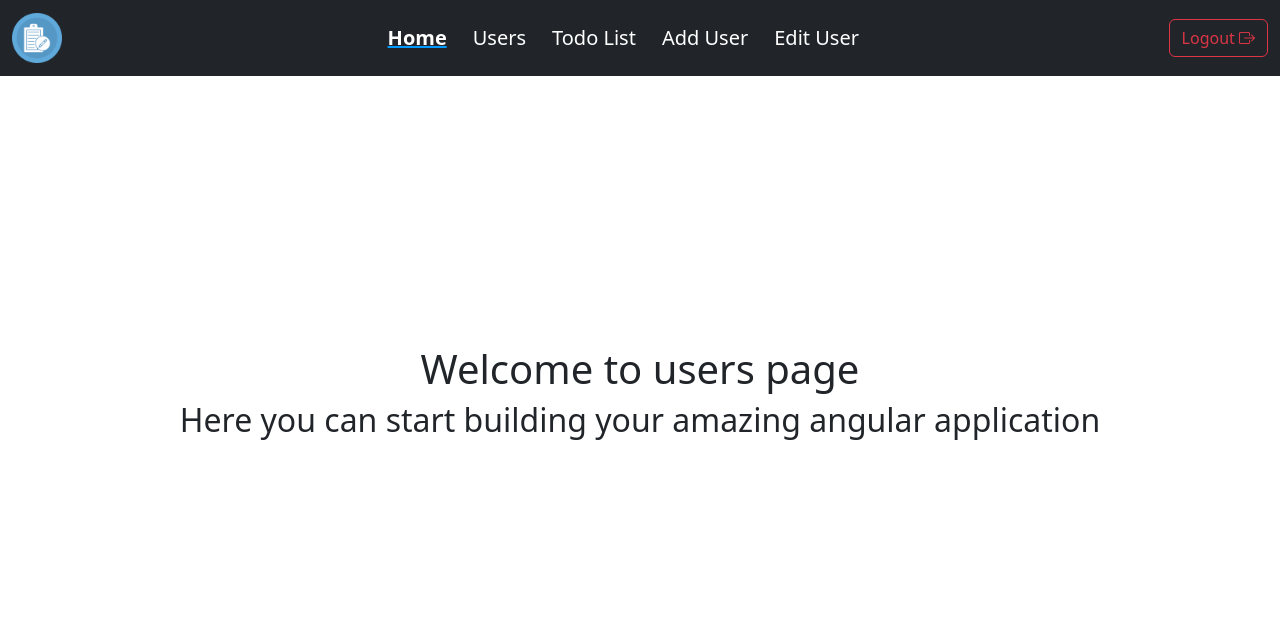
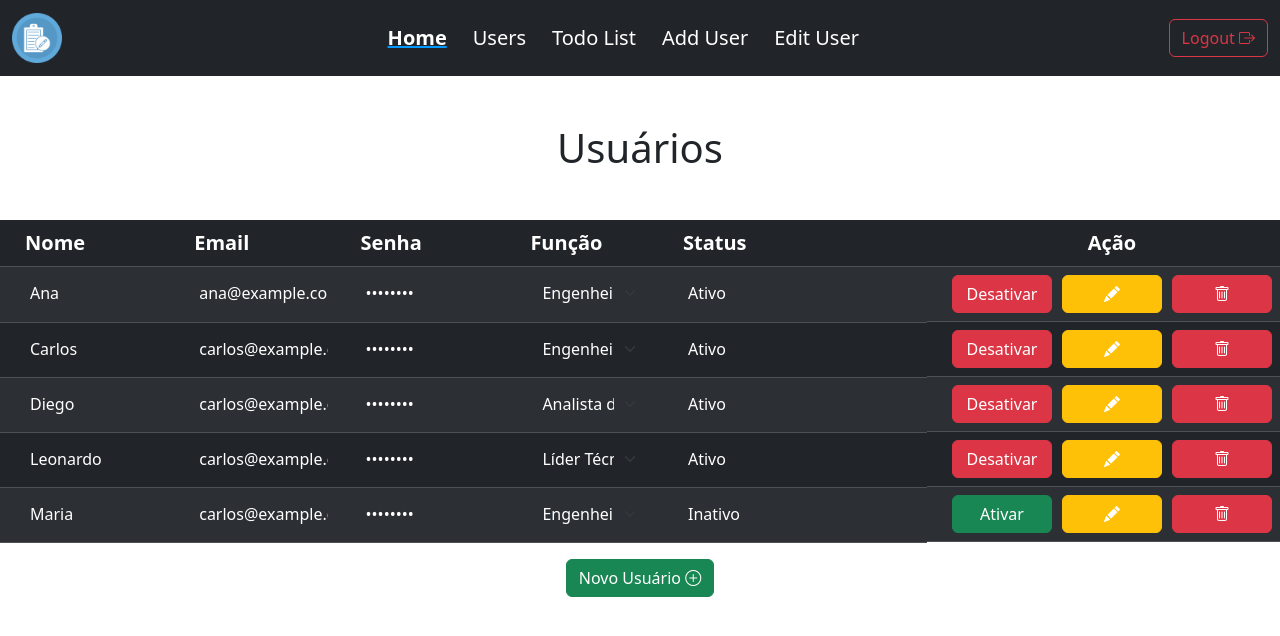
Before and after one commit to leorossiio/crud-app-ac2, an Angular app in the folder Frontend/crud-app/: page /app/users in a window 1280 px wide. Shown: the top 636 px of the page. Built offline with nearby package versions, Linux system fonts and the light colour scheme.

Commit message:
feat: adiciona a tela de usuários com a tabela e os icons em cada botão

```diff
--- a/Frontend/crud-app/src/app/pages/home/components/users/users.component.css
+++ b/Frontend/crud-app/src/app/pages/home/components/users/users.component.css
@@ -2,3 +2,84 @@
   min-height: 100%;
   height: 80vh;
 }
+.botao-verde {
+  background-color: green;
+  color: white;
+  border-color: green
+}
+.invisible-color {
+  background-color: #00000000;
+  border: none;
+  color: white;
+}
+
+
+input{
+  padding: 6px 0px 6px 5px
+}
+
+.botao-verde:focus,
+.botao-verde:active {
+  box-shadow: 0 0 0 0.2rem rgba(0, 255, 0, 0.5);
+  /* Adiciona um efeito de sombra verde quando o botão está ativo ou focado */
+}
+
+.botao-laranja {
+  background-color: rgb(255, 120, 48);
+  color: white;
+  border-color: rgb(255, 120, 48);
+}
+
+.botao-laranja:focus,
+.botao-laranja:active {
+  box-shadow: 0 0 0 0.2rem rgb(255, 120, 48);
+  /* Adiciona um efeito de sombra verde quando o botão está ativo ou focado */
+}
+
+.coluna-tabela {
+  font-size: 20px;
+}
+
+.descricao-Usuario {
+  width: 220px;
+  display: flex;
+  /* Usa o flexbox para alinhar verticalmente */
+  align-items: center;
+  /* Centraliza verticalmente o conteúdo */
+  /* Centraliza horizontalmente o conteúdo */
+  margin-top: 10px;
+  /* Adiciona margem superior */
+  margin-bottom: 10px;
+  /* Adiciona margem inferior */
+}
+
+.status {
+  width: 220px;
+  display: flex;
+  /* Usa o flexbox para alinhar verticalmente */
+  align-items: center;
+  /* Centraliza verticalmente o conteúdo */
+  margin-top: 10px;
+  /* Adiciona margem superior */
+  margin-bottom: 10px;
+  /* Adiciona margem inferior */
+}
+
+.linha-Usuario {
+  height: 50px;
+  /* Defina a altura da linha como desejado */
+  display: flex;
+  /* Usa o flexbox para alinhar verticalmente o conteúdo */
+  align-items: center;
+  /* Centraliza verticalmente o conteúdo */
+}
+
+td,
+th {
+  padding-left: 25px;
+}
+
+
+.btn-acao {
+  width: 100px;
+}
--- a/Frontend/crud-app/src/app/pages/home/components/users/users.component.html
+++ b/Frontend/crud-app/src/app/pages/home/components/users/users.component.html
@@ -1,8 +1,73 @@
-<div class="container-fluid">
-  <div class="row  align-items-center text-center full-height">
-    <div class="col">
-      <h1>Welcome to users page</h1>
-      <h2>Here you can start building your amazing angular application</h2>
-    </div>
-  </div>
+<h1 class="text-center mt-5 mb-5">Usuários</h1>
+<table class="table table-striped table-dark">
+  <thead>
+    <tr>
+      <th scope="col" class="coluna-tabela">Nome</th>
+      <th scope="col" class="coluna-tabela">Email</th>
+      <th scope="col" class="coluna-tabela">Senha</th>
+      <th scope="col" class="coluna-tabela">Função</th>
+      <th scope="col" class="coluna-tabela">Status</th>
+      <th scope="col" class="text-center coluna-tabela">Ação</th>
+    </tr>
+  </thead>
+  <tbody>
+    <tr *ngFor="let user of user">
+      <td>
+        <!-- Usando `ngClass` para alternar a cor de fundo e `ngDisabled` para desabilitar o input -->
+        <input [(ngModel)]="user.nome" class="form-control" [ngClass]="{
+            'invisible-color': !user.editing,
+            'visible-color': user.editing
+          }" [disabled]="!user.editing" />
+      </td>
+      <td>
+        <input [(ngModel)]="user.email" class="form-control" [ngClass]="{
+            'invisible-color': !user.editing,
+            'visible-color': user.editing
+          }" [disabled]="!user.editing" />
+      </td>
+      <td>
+        <input [(ngModel)]="user.senha" type="password" class="form-control" [ngClass]="{
+            'invisible-color': !user.editing,
+            'visible-color': user.editing
+          }" [disabled]="!user.editing" />
+      </td>
+      <td>
+        <select [(ngModel)]="user.funcao" class="form-select" [ngClass]="{
+            'invisible-color': !user.editing,
+            'visible-color': user.editing
+          }" [disabled]="!user.editing">
+          <option value="Engenheiro de FE">Engenheiro de FE</option>
+          <option value="Engenheiro de BE">Engenheiro de BE</option>
+          <option value="Analista de dados">Analista de dados</option>
+          <option value="Líder Técnico">Líder Técnico</option>
+        </select>
+      </td>
+      <td>
+        <input [(ngModel)]="user.status" type="status" class="invisible-color"
+          [disabled]="!user.editing || user.editing" />
+      </td>
+      <td class="justify-content-center d-flex">
+        <button class="btn btn-acao" style="margin-right: 10px" [ngClass]="{
+                'btn-danger': user.status === 'Ativo',
+                'btn-success': user.status === 'Inativo',
+              }" (click)="botaoAlterarStatus(user)">
+          {{ user.status === "Ativo" ? "Desativar" : "Ativar" }}
+        </button>
+        <button class="btn btn-acao" style="margin-right: 10px" [class.btn-warning]="!user.editing"
+          [class.btn-success]="user.editing" (click)="editarUsuario(user)">
+          {{ user.editing ? 'Salvar' : '' }}
+          <i class="bi bi-pencil-fill text-white" *ngIf="!user.editing"></i>
+        </button>
+        <button class="btn btn-danger btn-acao" (click)="deletarUsuario(user)">
+          <i class="bi bi-trash"></i>
+        </button>
+      </td>
+    </tr>
+  </tbody>
+</table>
+
+<div class="d-flex justify-content-center">
+  <button class="btn btn-success" id="nova-Usuario" (click)="incluirUsuario()">
+    Novo Usuário <i class="bi bi-plus-circle"></i>
+  </button>
 </div>
--- a/Frontend/crud-app/src/app/pages/home/components/users/users.component.ts
+++ b/Frontend/crud-app/src/app/pages/home/components/users/users.component.ts
@@ -1,4 +1,5 @@
 import { Component } from '@angular/core';
+import { Router } from '@angular/router';
 
 @Component({
   selector: 'app-users',
@@ -6,5 +7,35 @@ import { Component } from '@angular/core';
   styleUrls: ['./users.component.css']
 })
 export class UsersComponent {
+  constructor(private router: Router) { }
+  user = [
+    { nome: 'Ana', email: 'ana@example.com', senha: 'senha123', status: 'Ativo', funcao: 'Engenheiro de FE', editing: false },
+    { nome: 'Carlos', email: 'carlos@example.com', senha: 'senha123', status: 'Ativo', funcao: 'Engenheiro de BE', editing: false },
+    { nome: 'Diego', email: 'carlos@example.com', senha: 'senha123', status: 'Ativo', funcao: 'Analista de dados', editing: false },
+    { nome: 'Leonardo', email: 'carlos@example.com', senha: 'senha123', status: 'Ativo', funcao: 'Líder Técnico', editing: false },
+    { nome: 'Maria', email: 'carlos@example.com', senha: 'senha123', status: 'Inativo', funcao: 'Engenheiro de BE', editing: false }
+  ];
 
+  botaoAlterarStatus(user: any) {
+    user.status = user.status === 'Ativo' ? 'Inativo' : 'Ativo';
+  }
+
+  editarUsuario(user: any) {
+    this.router.navigate(['/app/editUser', user]); // Supondo que o ID do usuário seja 'id'
+  }
+
+  salvarEdicao(user: any) {
+    user.editing = false;
+  }
+
+  deletarUsuario(user: any) {
+    const index = this.user.indexOf(user);
+    if (index !== -1) {
+      this.user.splice(index, 1);
+    }
+  }
+
+  incluirUsuario() {
+    this.router.navigate(['/app/addUser']);
+  }
 }
```
